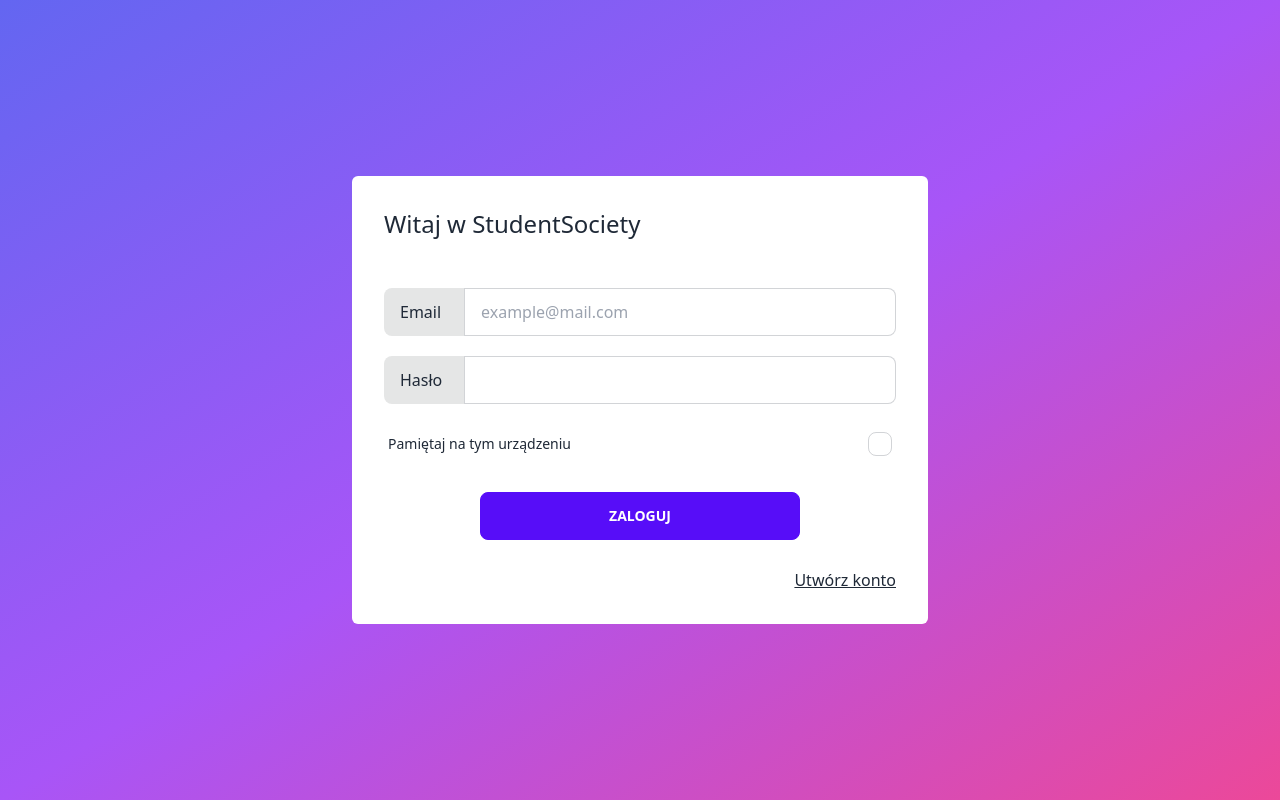
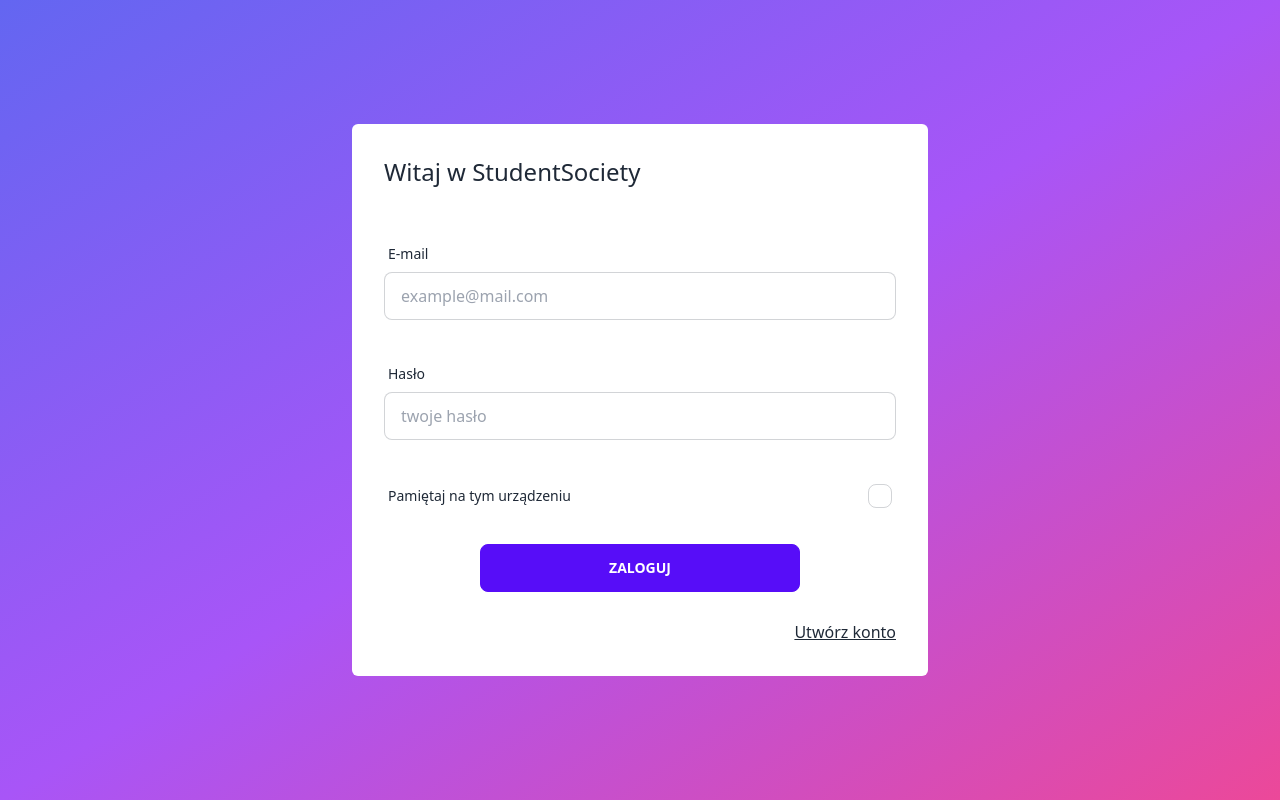
Before and after one commit to EP-coode/ZPI, a Next.js app in the folder renderer/: page /login in a window 1280 px wide. Built offline with nearby package versions, Linux system fonts and the light colour scheme.

Commit message:
add formik and yup for forms validation

```diff
--- a/renderer/package.json
+++ b/renderer/package.json
@@ -10,10 +10,12 @@
   },
   "dependencies": {
     "classnames": "^2.3.2",
+    "formik": "^2.2.9",
     "jwt-decode": "^3.1.2",
     "next": "12.3.1",
     "react": "18.2.0",
-    "react-dom": "18.2.0"
+    "react-dom": "18.2.0",
+    "yup": "^0.32.11"
   },
   "devDependencies": {
     "@tailwindcss/typography": "^0.5.7",
--- a/renderer/src/components/LoginForm.tsx
+++ b/renderer/src/components/LoginForm.tsx
@@ -1,26 +1,37 @@
+import React, { useState } from "react";
 import Link from "next/link";
-import React, { HtmlHTMLAttributes, useState } from "react";
+
+import { useFormik } from "formik";
+import * as Yup from "yup";
+
 import ErrorSvg from "../icons/ErrorSvg";
+import classNames from "classnames";
 
 type Props = {};
 
 const LoginForm = (props: Props) => {
-  const [rememberOnThisDevice, setRememberOnThisDevice] = useState(false);
   const [errors, setErrors] = useState<string[]>([]);
+  const formik = useFormik({
+    initialValues: {
+      email: "",
+      password: "",
+      remember: false,
+    },
+    validationSchema: Yup.object().shape({
+      email: Yup.string()
+        .email("E-mail jest niepoprawny")
+        .required("Pole jest wymagane"),
+      password: Yup.string().required("Pole jest wymagane"),
+    }),
+    validateOnChange: false,
+    validateOnBlur: false,
+    onSubmit: ({ email, password }) => {
+      alert(`Loguje jako: ${email}, ${password}`);
 
-  const handleFormSubmit = (e: React.SyntheticEvent) => {
-    e.preventDefault();
-
-    const target = e.target as typeof e.target & {
-      email: { value: string };
-      password: { value: string };
-    };
-
-    alert(`Loguje jako: ${target.email.value}, ${target.password.value}`);
-
-    //TODO podpięcie do serwera
-    setErrors(["Niepodpięte do serwera"]);
-  };
+      //TODO podpięcie do serwera
+      setErrors(["Niepodpięte do serwera"]);
+    },
+  });
 
   const handleFormChange = (e: React.SyntheticEvent) => {
     const target = e.target as typeof e.target & {
@@ -33,38 +44,62 @@ const LoginForm = (props: Props) => {
 
   return (
     <form
-      onSubmit={handleFormSubmit}
+      onSubmit={formik.handleSubmit}
       onChange={handleFormChange}
       className="h-full max-w-xl min-w-[20rem] w-full bg-base-100 p-8 flex flex-col gap-5 rounded-md"
     >
       <h1 className="text-2xl mb-7">Witaj w StudentSociety</h1>
-      <label className="input-group">
-        <span className="w-20">Email</span>
+      <div className="form-control w-full">
+        <label className="label">
+          <span className="label-text">E-mail</span>
+        </label>
         <input
           type="email"
           name="email"
           placeholder="example@mail.com"
-          className="input input-bordered w-0 flex-grow"
+          className={classNames("input input-bordered w-full", {
+            "input-error": formik.errors.email,
+          })}
+          onChange={formik.handleChange}
+          value={formik.values.email}
         />
-      </label>
+        <label className="label">
+          {formik.errors.email && (
+            <span className="label-text text-error">{formik.errors.email}</span>
+          )}
+        </label>
+      </div>
 
-      <label className="input-group">
-        <span className="w-20">Hasło</span>
+      <div className="form-control w-full">
+        <label className="label">
+          <span className="label-text">Hasło</span>
+        </label>
         <input
           type="password"
           name="password"
-          className="input input-bordered w-0 flex-grow"
+          className={classNames("input input-bordered w-full", {
+            "input-error": formik.errors.password,
+          })}
+          placeholder="twoje hasło"
+          onChange={formik.handleChange}
+          value={formik.values.password}
         />
-      </label>
+        <label className="label">
+          {formik.errors.password && (
+            <span className="label-text text-error">
+              {formik.errors.password}
+            </span>
+          )}
+        </label>
+      </div>
 
       <label className="label cursor-pointer">
         <span className="label-text">Pamiętaj na tym urządzeniu</span>
         <input
           type="checkbox"
-          checked={rememberOnThisDevice}
-          onChange={(e: React.ChangeEvent<HTMLInputElement>) => {
-            setRememberOnThisDevice(e.target.checked);
-          }}
+          name="remember"
+          checked={formik.values.remember}
+          onChange={formik.handleChange}
           className="checkbox"
         />
       </label>
--- a/renderer/src/components/RegisterForm.tsx
+++ b/renderer/src/components/RegisterForm.tsx
@@ -1,80 +1,51 @@
+import React, { useState } from "react";
+import Link from "next/link";
+
 import classNames from "classnames";
-import Link from "next/link";
-import React, { useMemo, useState } from "react";
+import { useFormik } from "formik";
+import * as Yup from "yup";
+
 import ErrorSvg from "../icons/ErrorSvg";
 
 type Props = {};
 
-interface FormInputError {
-  affectedFields?: string[];
-  msg: string;
-}
+const RegisterForm = (props: Props) => {
+  const [errors, setErrors] = useState<string[]>([]);
+  const formik = useFormik({
+    initialValues: {
+      email: "",
+      password: "",
+      password_rpt: "",
+    },
+    validationSchema: Yup.object().shape({
+      email: Yup.string()
+        .email("E-mail jest niepoprawny")
+        .required("Pole jest wymagane"),
+      password: Yup.string()
+        .min(7, "Hasło musi mieć min. 7 znaków")
+        .max(32, "Hasło może mieć max 32 znaki")
+        .oneOf([Yup.ref("password_rpt")], "Hasła nie zgadzają się")
+        .required("Pole jest wymagane"),
+      password_rpt: Yup.string()
+        .oneOf([Yup.ref("password")], "Hasła nie zgadzają się")
+        .required("Pole jest wymagane"),
+    }),
+    validateOnChange: false,
+    validateOnBlur: false,
+    onSubmit: ({ email, password }) => {
+      alert(`Rejestruje jako: ${email}, ${password}`);
 
-interface FormFields {
-  email: { value: string };
-  password: { value: string };
-  password_rpt: { value: string };
-}
-
-const RegisterForm = (props: Props) => {
-  const [errors, setErrors] = useState<FormInputError[]>([]);
-
-  const wrongFields = useMemo<Set<string>>(
-    () =>
-      errors.reduce<Set<string>>((acc, current) => {
-        current.affectedFields?.forEach((field) => acc.add(field));
-        return acc;
-      }, new Set<string>()),
-    [errors]
-  );
-
-  const validateForm = (formFields: FormFields): FormInputError[] => {
-    const errors: FormInputError[] = [];
-
-    if (formFields.password.value != formFields.password_rpt.value) {
-      errors.push({
-        msg: "Hasła nie zgadzają się",
-        affectedFields: ["password", "password_rpt"],
-      });
-    }
-
-    if (formFields.password.value.length < 7) {
-      errors.push({
-        msg: "Hasło musi mieć conajmniej 7 znaków",
-        affectedFields: ["password"],
-      });
-    }
-
-    // todo walidacjaa maila
-
-    return errors;
-  };
-
+      //TODO podpięcie do serwera
+      setErrors(["Nie podięte do serwera"]);
+    },
+  });
   const handleFormChange = (e: React.SyntheticEvent) => {
     if (errors.length > 0) setErrors([]);
   };
 
-  const handleFormSubmit = (e: React.SyntheticEvent) => {
-    e.preventDefault();
-
-    const target = e.target as typeof e.target & FormFields;
-
-    const errors = validateForm(target);
-
-    if (errors.length > 0) {
-      setErrors(errors);
-      return;
-    }
-
-    alert(`Rejestruje jako: ${target.email.value}, ${target.password.value}`);
-
-    //TODO podpięcie do serwera
-    setErrors([{ msg: "Nie podięte do serwera" }]);
-  };
-
   return (
     <form
-      onSubmit={handleFormSubmit}
+      onSubmit={formik.handleSubmit}
       onChange={handleFormChange}
       className="h-full max-w-xl min-w-[20rem] w-full bg-base-100 p-8 flex flex-col gap-5 rounded-md"
     >
@@ -87,11 +58,18 @@ const RegisterForm = (props: Props) => {
         <input
           type="email"
           name="email"
-          placeholder="email"
+          placeholder="example@mail.com"
           className={classNames("input input-bordered w-full", {
-            "input-error": wrongFields.has("email"),
+            "input-error": formik.errors.email,
           })}
+          onChange={formik.handleChange}
+          value={formik.values.email}
         />
+        <label className="label">
+          {formik.errors.email && (
+            <span className="label-text text-error">{formik.errors.email}</span>
+          )}
+        </label>
       </div>
 
       <div className="form-control w-full">
@@ -103,9 +81,18 @@ const RegisterForm = (props: Props) => {
           name="password"
           placeholder="hasło"
           className={classNames("input input-bordered w-full", {
-            "input-error": wrongFields.has("password"),
+            "input-error": formik.errors.password,
           })}
+          onChange={formik.handleChange}
+          value={formik.values.password}
         />
+        <label className="label">
+          {formik.errors.password && (
+            <span className="label-text text-error">
+              {formik.errors.password}
+            </span>
+          )}
+        </label>
       </div>
 
       <div className="form-control w-full">
@@ -117,16 +104,25 @@ const RegisterForm = (props: Props) => {
           name="password_rpt"
           placeholder="hasło"
           className={classNames("input input-bordered w-full", {
-            "input-error": wrongFields.has("password_rpt"),
+            "input-error": formik.errors.password_rpt,
           })}
+          onChange={formik.handleChange}
+          value={formik.values.password_rpt}
         />
+        <label className="label">
+          {formik.errors.password_rpt && (
+            <span className="label-text text-error">
+              {formik.errors.password_rpt}
+            </span>
+          )}
+        </label>
       </div>
 
       {errors.map((error, index) => (
         <div className="alert alert-error shadow-lg" key={index}>
           <div>
             <ErrorSvg />
-            <span>{error.msg}</span>
+            <span>{error}</span>
           </div>
         </div>
       ))}
```
Also changed, not shown: 1 other file (tests, documents, lock files or other folders).
